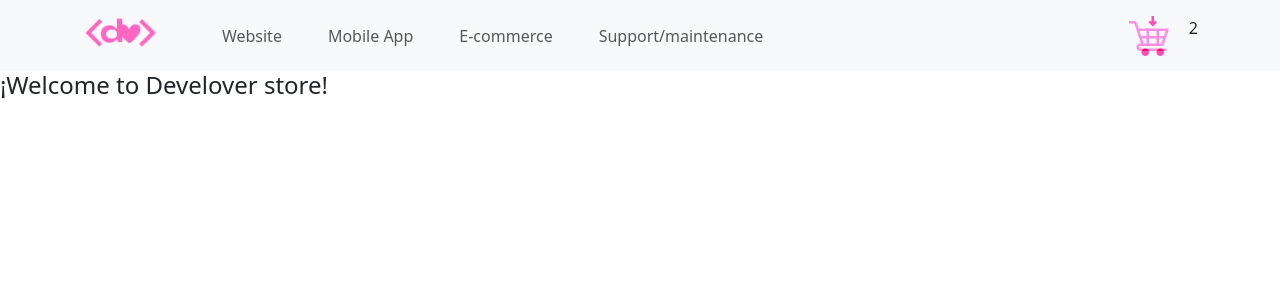
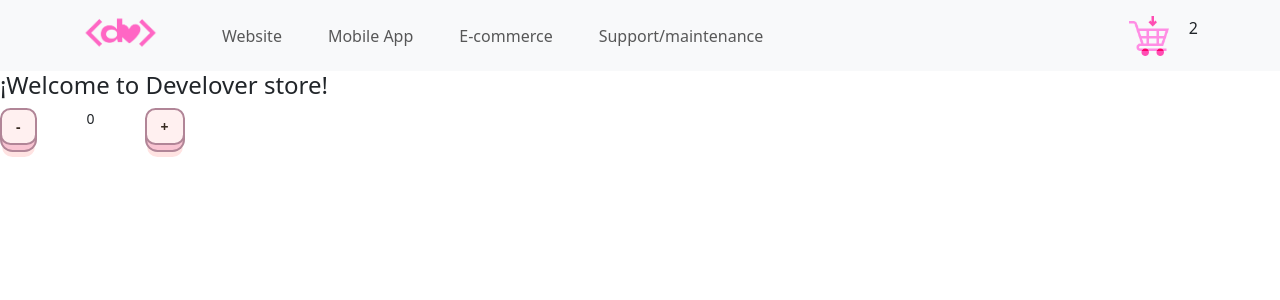
Before and after one commit to lucilaviappiani/PreEntrega1-Viappiani, a React (Vite) app: page / in a window 1280 px wide. Shown: the top 300 px of the page. Built offline with nearby package versions, Linux system fonts and the light colour scheme.

Commit message:
incorporando contador

```diff
--- a/src/App.jsx
+++ b/src/App.jsx
@@ -2,6 +2,7 @@
 import React from 'react'
 import NavBar from './components/NavBar'
 import ItemListContainer from './components/ItemListContainer'
+import ItemCount from './components/ItemCount'
 
 
 const App = () => {
@@ -11,6 +12,7 @@ const App = () => {
     <NavBar />
     <ItemListContainer
     greeting="¡Welcome to Develover store!"/>
+    <ItemCount/>
     </>
   )
 }
--- /dev/null
+++ b/src/ItemCount.css
@@ -0,0 +1,75 @@
+.CountContainer{
+    display: flex;
+    gap: 50px;
+    font-size: 14px;
+}
+
+button {
+ position: relative;
+ display: inline-block;
+ cursor: pointer;
+ outline: none;
+ border: 0;
+ vertical-align: middle;
+ text-decoration: none;
+ font-family: inherit;
+ font-size: 15px;
+}
+
+button.CounterButton {
+ font-weight: 900;
+ color: #382b22;
+ text-transform: uppercase;
+ padding: 0.3em 1em;
+ background: #fff0f0;
+ border: 2px solid #b18597;
+ border-radius: 0.75em;
+ -webkit-transform-style: preserve-3d;
+ transform-style: preserve-3d;
+ -webkit-transition: background 150ms cubic-bezier(0, 0, 0.58, 1), -webkit-transform 150ms cubic-bezier(0, 0, 0.58, 1);
+ transition: transform 150ms cubic-bezier(0, 0, 0.58, 1), background 150ms cubic-bezier(0, 0, 0.58, 1), -webkit-transform 150ms cubic-bezier(0, 0, 0.58, 1);
+}
+
+button.CounterButton::before {
+ position: absolute;
+ content: '';
+ width: 100%;
+ height: 100%;
+ top: 0;
+ left: 0;
+ right: 0;
+ bottom: 0;
+ background: #f9c4d2;
+ border-radius: inherit;
+ -webkit-box-shadow: 0 0 0 2px #b18597, 0 0.625em 0 0 #ffe3e2;
+ box-shadow: 0 0 0 2px #b18597, 0 0.625em 0 0 #ffe3e2;
+ -webkit-transform: translate3d(0, 0.75em, -1em);
+ transform: translate3d(0, 0.75em, -1em);
+ transition: transform 150ms cubic-bezier(0, 0, 0.58, 1), box-shadow 150ms cubic-bezier(0, 0, 0.58, 1), -webkit-transform 150ms cubic-bezier(0, 0, 0.58, 1), -webkit-box-shadow 150ms cubic-bezier(0, 0, 0.58, 1);
+}
+
+button.CounterButton:hover {
+ background: #ffe9e9;
+ -webkit-transform: translate(0, 0.25em);
+ transform: translate(0, 0.25em);
+}
+
+button.CounterButton::before {
+ -webkit-box-shadow: 0 0 0 2px #b18597, 0 0.5em 0 0 #ffe3e2;
+ box-shadow: 0 0 0 2px #b18597, 0 0.5em 0 0 #ffe3e2;
+ -webkit-transform: translate3d(0, 0.5em, -1em);
+ transform: translate3d(0, 0.5em, -1em);
+}
+
+button.CounterButton:active {
+ background: #ffe9e9;
+ -webkit-transform: translate(0em, 0.75em);
+ transform: translate(0em, 0.75em);
+}
+
+button.CounterButton:active::before {
+ -webkit-box-shadow: 0 0 0 2px #b18597, 0 0 #ffe3e2;
+ box-shadow: 0 0 0 2px #b18597, 0 0 #ffe3e2;
+ -webkit-transform: translate3d(0, 0, -1em);
+ transform: translate3d(0, 0, -1em);
+}
--- /dev/null
+++ b/src/components/ItemCount.jsx
@@ -0,0 +1,27 @@
+import React, { useState } from 'react'
+import Button from 'react-bootstrap/Button'
+
+const ItemCount = () => {
+
+const [contador,setContador]= useState(0)
+
+const sumar =()=>{
+    //aquí puedo agregaar lógica para que no se exceda del stock
+    setContador(contador+1)
+}
+const restar=()=>{
+    //aquí puedo agregar lógica para que no tome valores negativos
+    setContador(contador-1)
+}
+
+
+  return (
+    <div className='CountContainer'>
+        <button onClick={restar} className='CounterButton'>-</button>
+        <p>{contador}</p>
+        <button onClick={sumar}  className='CounterButton'>+</button>
+    </div>
+  )
+}
+
+export default ItemCount
--- a/src/main.jsx
+++ b/src/main.jsx
@@ -3,6 +3,7 @@ import ReactDOM from 'react-dom/client'
 import App from './App.jsx'
 import "./CartWidget.css"
 import "./NavBar.css"
+import "./ItemCount.css"
 
 {
   /* The following line can be included in your src/index.js or App.js file */
```
